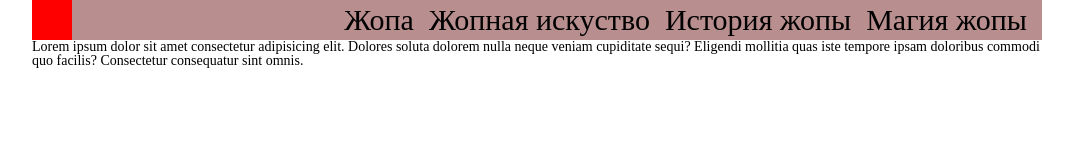
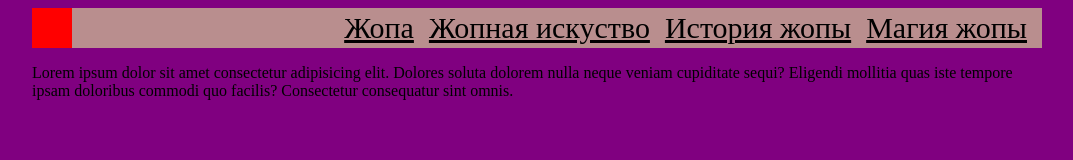
Before and after one commit to StyleFre/DXXXE, a plain HTML site: page index.html in a window 1280 px wide. Shown: the whole page, without its empty margins (103-1176 px from the left). Drawn offline with Linux system fonts and the light colour scheme.

Commit message:
Изменили фон на розовый

```diff
--- a/scss/Style.scss
+++ b/scss/Style.scss
@@ -1,2 +1,5 @@
 @import "_header";
-@import "_obnoly";
+
+body {
+    background-color: purple;
+}
```
Also changed, not shown: css/Style.css.
